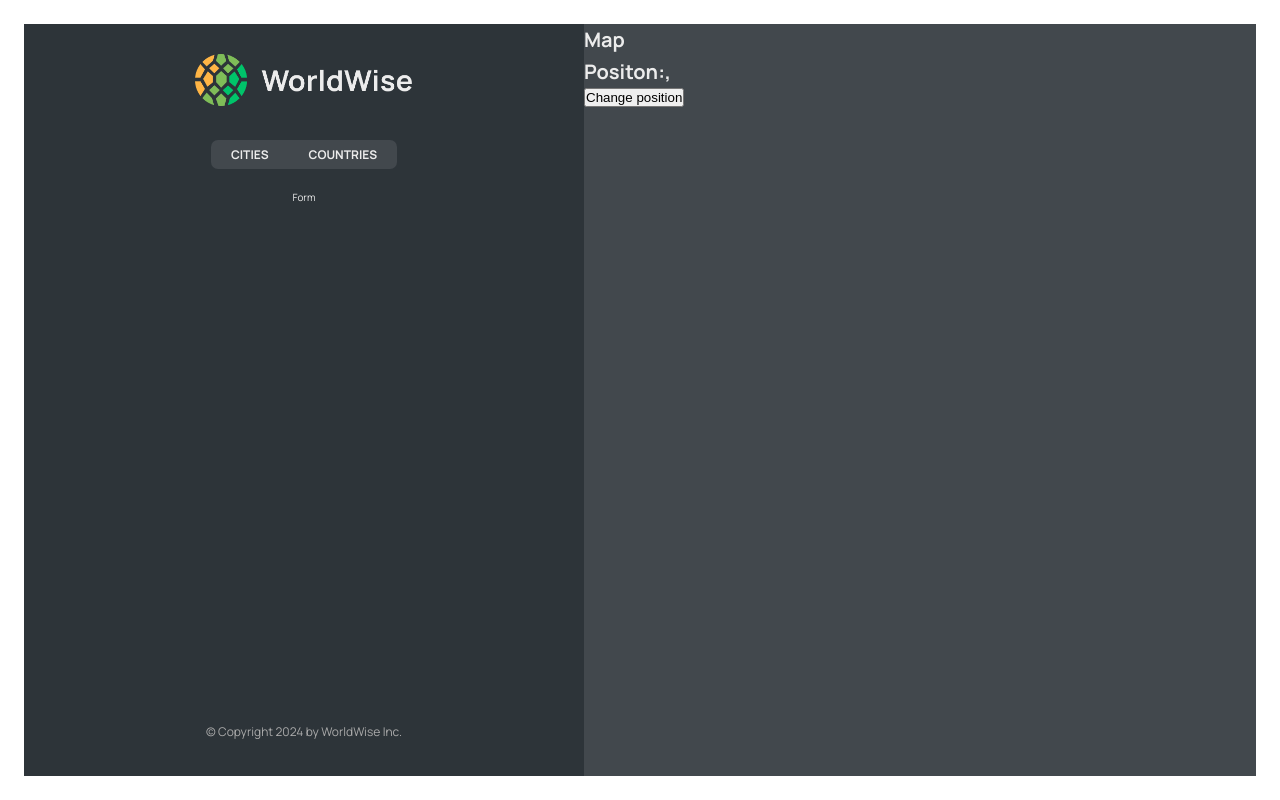
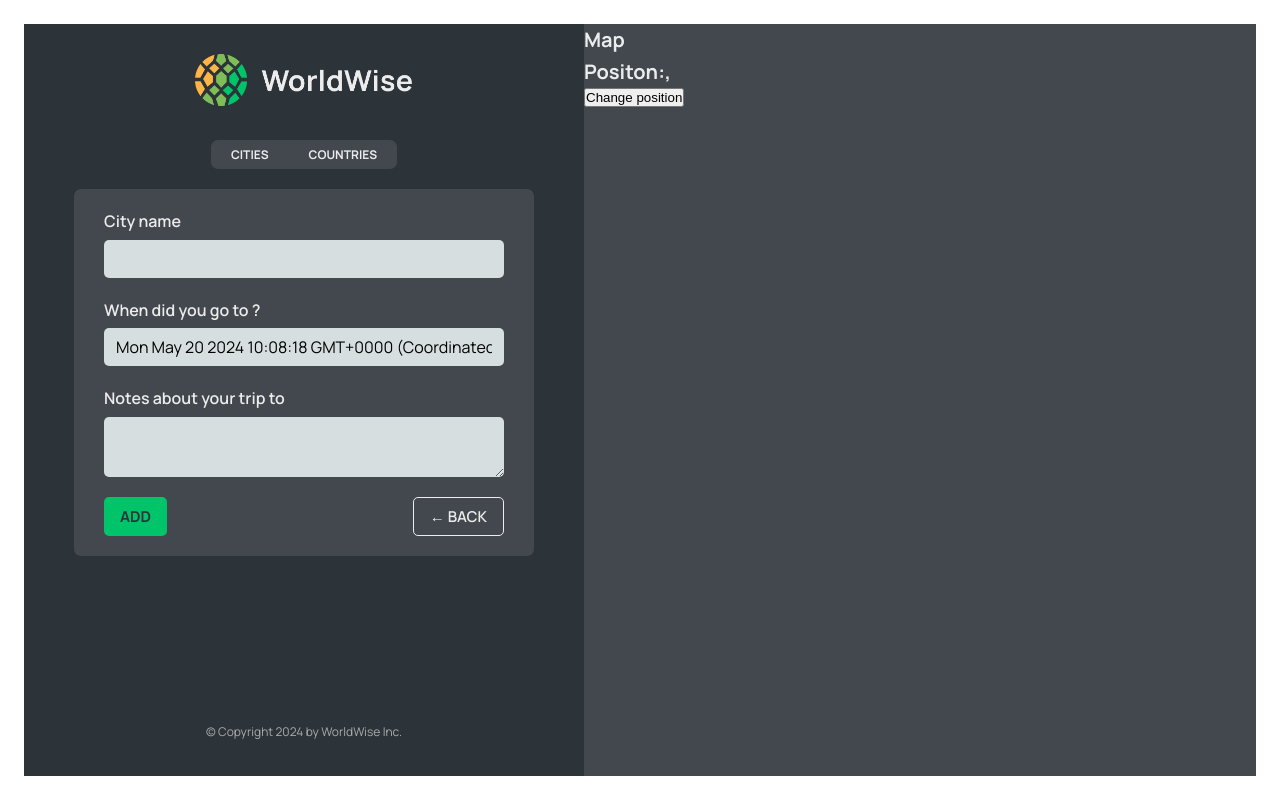
Before and after one commit to jzrlqwzy/worldwise, a React (Vite) app: page /app/form in a window 1280 px wide. Built offline with nearby package versions, Linux system fonts and the light colour scheme; data requests are answered from the project's data file.

Commit message:
useNavigate hook

```diff
--- a/src/App.jsx
+++ b/src/App.jsx
@@ -9,6 +9,7 @@
 import { useEffect, useState } from "react";
 import CountryList from "./components/CountryList";
 import City from "./components/City";
+import Form from "./components/Form";
 
 const BASE_URL = "http://localhost:8000";
 
@@ -53,7 +54,7 @@
             path="countries"
             element={<CountryList cities={cities} isLoading={isLoading} />}
           />
-          <Route path="form" element={<p>Form</p>} />
+          <Route path="form" element={<Form />} />
         </Route>
         <Route path="*" element={<PageNotFound />} />
       </Routes>
--- /dev/null
+++ b/src/components/Button.jsx
@@ -0,0 +1,11 @@
+import styles from "./Button.module.css";
+
+function Button({ children, onClick, type }) {
+  return (
+    <button onClick={onClick} className={`${styles.btn} ${styles[type]}`}>
+      {children}
+    </button>
+  );
+}
+
+export default Button;
--- a/src/components/CountryList.jsx
+++ b/src/components/CountryList.jsx
@@ -20,7 +20,7 @@
   return (
     <ul className={styles.countryList}>
       {countries.map((country) => (
-        <CountryItem country={country} key={countries.id} />
+        <CountryItem country={country} key={country.country} />
       ))}
     </ul>
   );
--- a/src/components/Form.jsx
+++ b/src/components/Form.jsx
@@ -3,18 +3,22 @@
 import { useState } from "react";
 
 import styles from "./Form.module.css";
+import Button from "./Button";
+import { useNavigate } from "react-router-dom";
 
-export function convertToEmoji(countryCode) {
-  const codePoints = countryCode
-    .toUpperCase()
-    .split("")
-    .map((char) => 127397 + char.charCodeAt());
-  return String.fromCodePoint(...codePoints);
-}
+// export function convertToEmoji(countryCode) {
+//   const codePoints = countryCode
+//     .toUpperCase()
+//     .split("")
+//     .map((char) => 127397 + char.charCodeAt());
+//   return String.fromCodePoint(...codePoints);
+// }
 
 function Form() {
+  const navigate = useNavigate();
+
   const [cityName, setCityName] = useState("");
-  const [country, setCountry] = useState("");
+  // const [country, setCountry] = useState("");
   const [date, setDate] = useState(new Date());
   const [notes, setNotes] = useState("");
 
@@ -49,8 +53,16 @@
       </div>
 
       <div className={styles.buttons}>
-        <button>Add</button>
-        <button>&larr; Back</button>
+        <Button type="primary">Add</Button>
+        <Button
+          type="back"
+          onClick={(e) => {
+            e.preventDefault();
+            navigate(-1);
+          }}
+        >
+          &larr; Back
+        </Button>
       </div>
     </form>
   );
--- a/src/components/Map.jsx
+++ b/src/components/Map.jsx
@@ -1,13 +1,15 @@
-import { useSearchParams } from "react-router-dom";
+import { useNavigate, useSearchParams } from "react-router-dom";
 import styles from "./Map.module.css";
 
 function Map() {
+  const navigate = useNavigate();
+
   const [searchParams, setSearchParams] = useSearchParams();
   const lat = searchParams.get("lat");
   const lng = searchParams.get("lng");
 
   return (
-    <div className={styles.mapContainer}>
+    <div className={styles.mapContainer} onClick={() => navigate("form")}>
       <h1>Map</h1>
       <h1>
         Positon:{lat},{lng}
```
